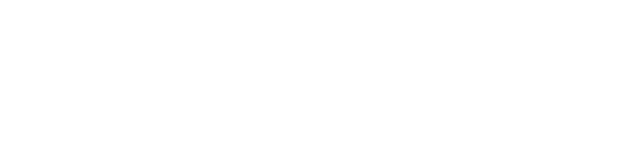
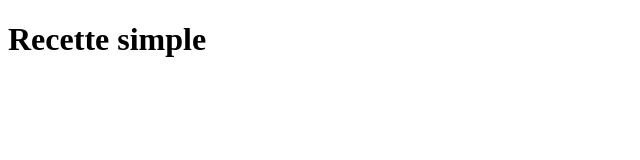
Before and after one commit to dierickd/quest_sharezza, a plain HTML site: page index.html in a window 1280 px wide. Shown: the whole page, without its empty margins (0-640 px from the left). Drawn offline with Linux system fonts and the light colour scheme.

Commit message:
Add title -h1-

```diff
--- a/index.html
+++ b/index.html
@@ -6,6 +6,6 @@
     <title>Ma super pizza</title>
 </head>
 <body>
-
+    <h1>Recette simple</h1>
 </body>
 </html>
```
